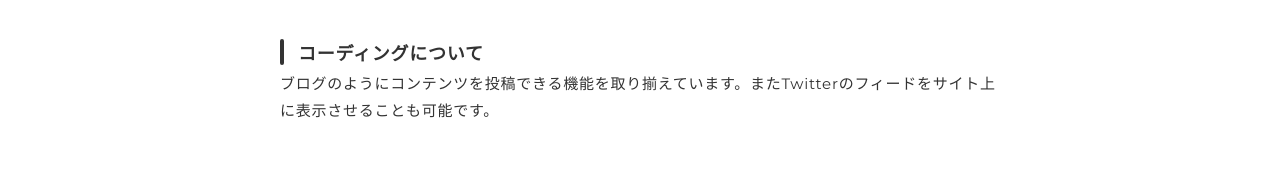
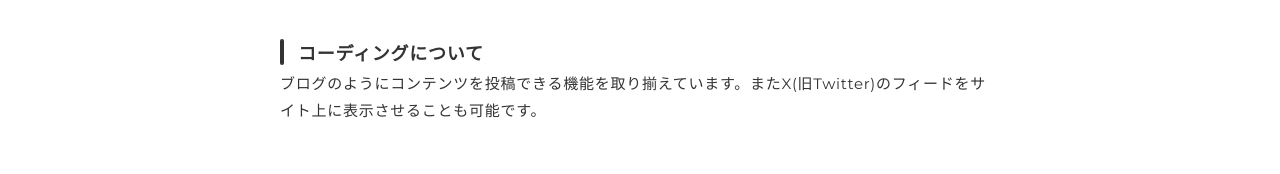
Before and after one commit to yuna-a11/portfolio, a plain HTML site: page works-6.html in a window 1280 px wide. Shown: the part 1255-1429 px from the top of the page. Drawn offline with nearby package versions, Linux system fonts and the light colour scheme.

Commit message:
Update works-6.html

```diff
--- a/works-6.html
+++ b/works-6.html
@@ -56,7 +56,7 @@
             </p>
             <h3>コーディングについて</h3>
             <p>
-              ブログのようにコンテンツを投稿できる機能を取り揃えています。またTwitterのフィードをサイト上に表示させることも可能です。
+              ブログのようにコンテンツを投稿できる機能を取り揃えています。またX(旧Twitter)のフィードをサイト上に表示させることも可能です。
             </p>
           </div>
           <div class="home-link">
```
